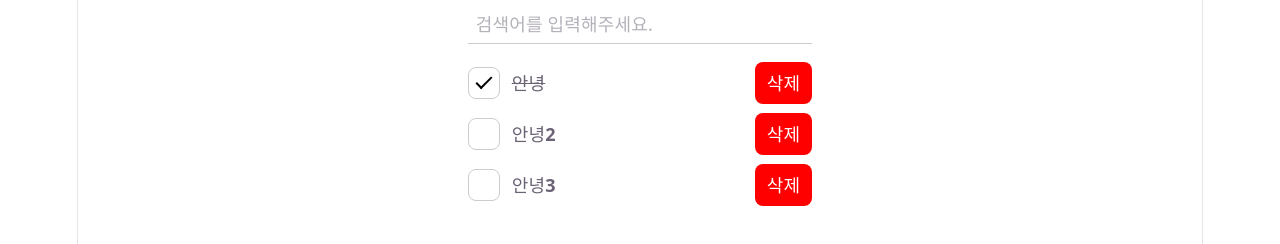
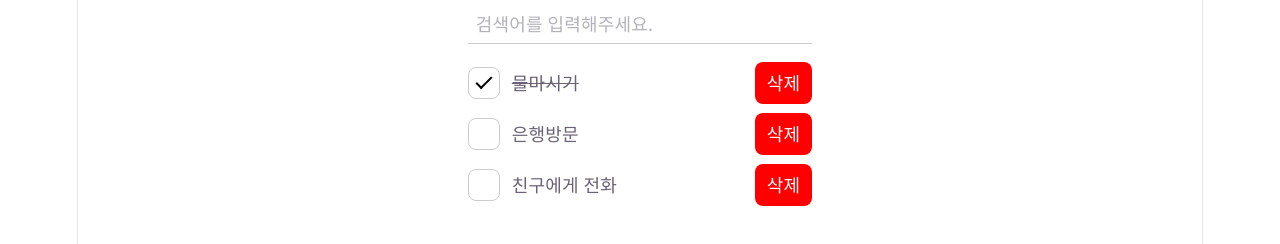
Before and after one commit to wondaero/react-example, a React (Vite) app in the folder react-example/: page / in a window 1280 px wide. Shown: the part 164-408 px from the top of the page. Built offline with nearby package versions, Linux system fonts and the light colour scheme.

Commit message:
훅 추가(아직 이해못함)

```diff
--- a/react-example/src/TodoListPage.tsx
+++ b/react-example/src/TodoListPage.tsx
@@ -7,9 +7,9 @@ import TodoBrowser from "./components/todolist/TodoBrowser";
 import type { Todo, Actions } from './types/todo'
 
 const initTodo = [
-  { id: crypto.randomUUID(), title: "안녕", completed: true, date: Date.now() },
-  { id: crypto.randomUUID(), title: "안녕2", completed: false, date: Date.now() },
-  { id: crypto.randomUUID(), title: "안녕3", completed: false, date: Date.now() },
+  { id: crypto.randomUUID(), title: "물마시기", completed: true, date: Date.now() },
+  { id: crypto.randomUUID(), title: "은행방문", completed: false, date: Date.now() },
+  { id: crypto.randomUUID(), title: "친구에게 전화", completed: false, date: Date.now() },
 ]
 export const TodoContext = createContext<Todo[]>([]);
 export const TodoActionsContext = createContext<Actions | null>(null);
--- a/react-example/src/components/todolist/TodoBrowser.tsx
+++ b/react-example/src/components/todolist/TodoBrowser.tsx
@@ -2,15 +2,18 @@ import TodoSearch from './TodoSearch'
 import TodoList from './TodoList'
 import { TodoContext } from '../../TodoListPage'
 import { useState } from 'react'
+import { useDebouncedValue } from '../../hooks/useDebouncedValue'
 
 
 function TodoBrowser() {
   const [keyword, setKeyword] = useState<string>('');
+  const debouncedKeyword = useDebouncedValue(keyword, 500);
+
 
   return (
     <section className="flex flex-col items-center gap-4 max-w-100 w-full">
       <TodoSearch onChange={e => setKeyword(e.target.value)}></TodoSearch>
-      <TodoList keyword={keyword}></TodoList>
+      <TodoList keyword={debouncedKeyword}></TodoList>
     </section>
   );
 }
--- a/react-example/src/components/todolist/TodoSearch.tsx
+++ b/react-example/src/components/todolist/TodoSearch.tsx
@@ -3,11 +3,19 @@ import styles from "./TodoSearch.module.css";
 
 import type { ChangeEventHandler } from "react";
 
+let timeout: string | null = null;
 function TodoSearch({
   onChange,
 }: {
   onChange?: ChangeEventHandler<HTMLInputElement>;
 }) {
+  const setKeyword = (e) => {
+    clearTimeout(timeout);
+    timeout = window.setTimeout(() => {
+      onChange(e);
+    }, 500);
+  }
+
   return (
     <section className="w-full">
       <Input
@@ -15,7 +23,7 @@ function TodoSearch({
         type="text"
         labelPosition="top"
         placeholder="검색어를 입력해주세요."
-        onChange={onChange}
+        onChange={setKeyword}
         labelClass="w-full"
       />
     </section>
--- /dev/null
+++ b/react-example/src/hooks/useDebouncedValue.ts
@@ -0,0 +1,12 @@
+import {useEffect, useState} from 'react'
+
+export function useDebouncedValue<T>(value: T, delay = 500): T {
+    const [debounced, setDebounced] = useState(value);
+
+    useEffect(() => {
+        const timer = setTimeout(() => setDebounced(value), delay);
+        return () => clearTimeout(timer);
+    }, [value, delay])
+
+    return debounced;
+}
```
